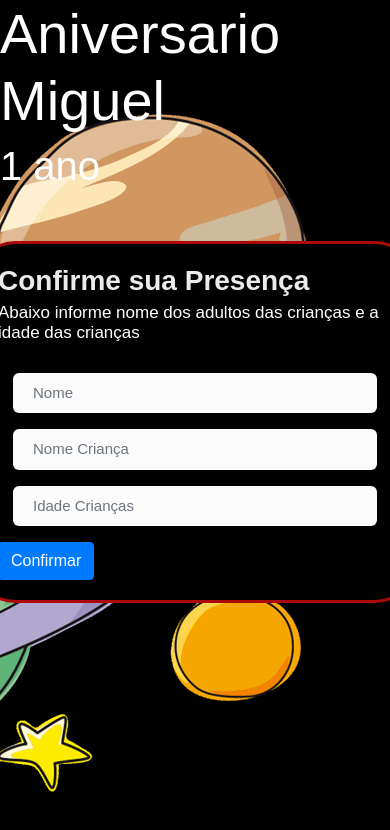
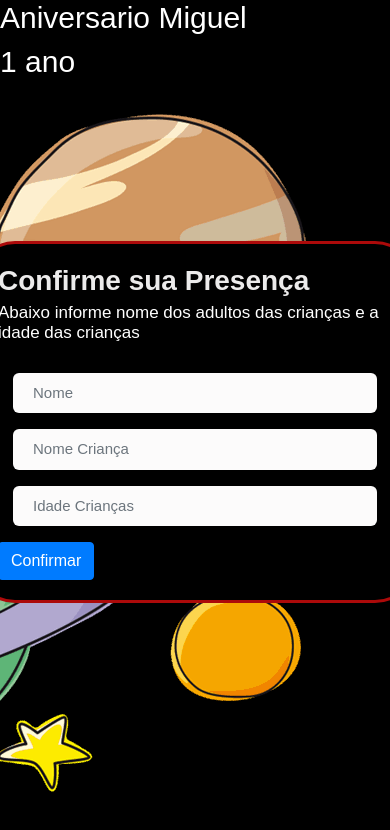
Before and after one commit to jacksuh/projetoMig, a plain HTML site: page index.html in a window 390 px wide. Drawn offline with Linux system fonts and the light colour scheme.

Commit message:
Up: 800 max

```diff
--- a/style.css
+++ b/style.css
@@ -5,10 +5,6 @@
 
 }
 
-
-.scene h1{
-  font-family: "Fira Sans", Arial, sans-serif;
-}
 
 .scene{
     position: relative;
@@ -419,4 +415,9 @@ html, body {
     transition: all 0.4s ease;
     background-color: black;
 }
+
+
+.scene h1{
+  font-size:30px;
 }
+}
```
